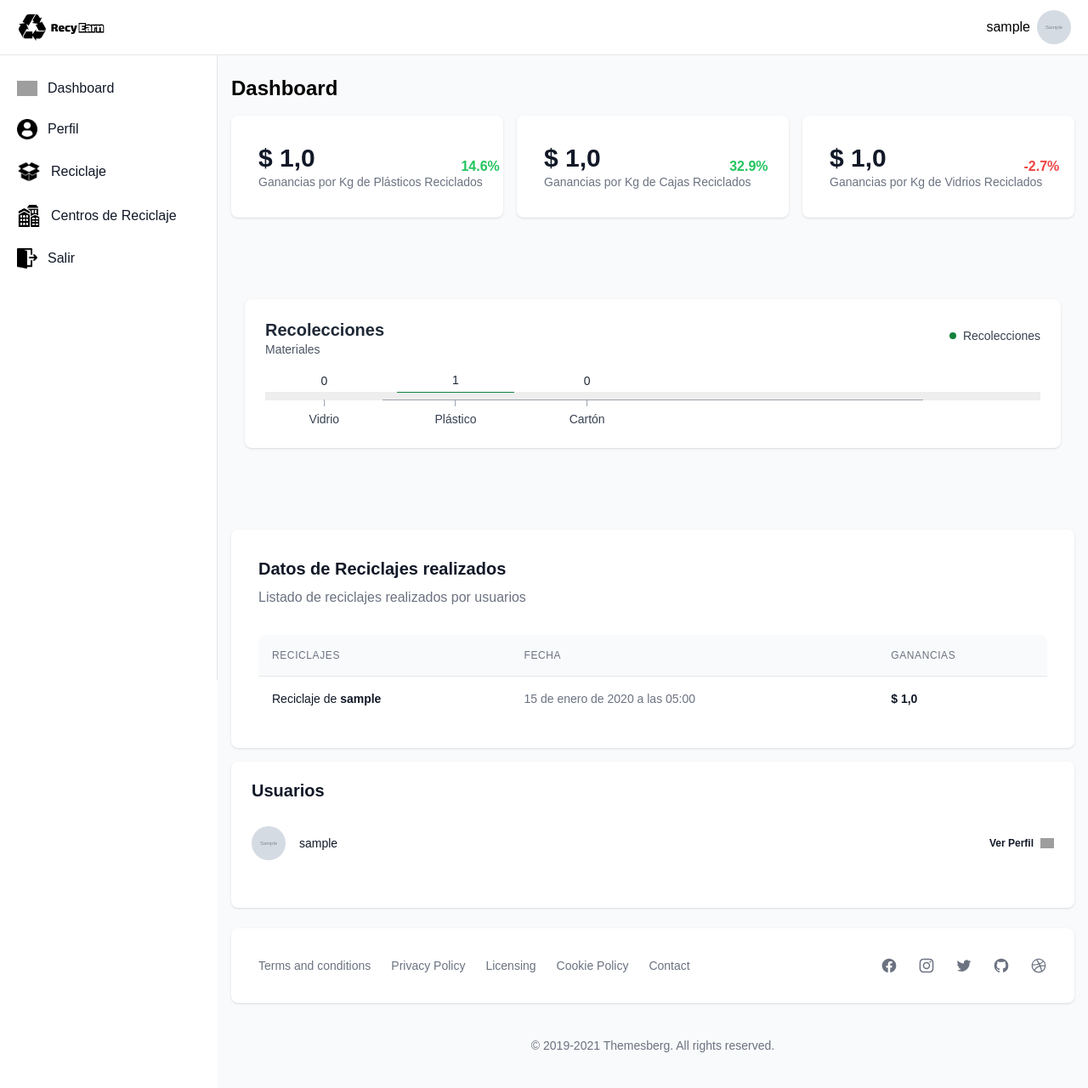
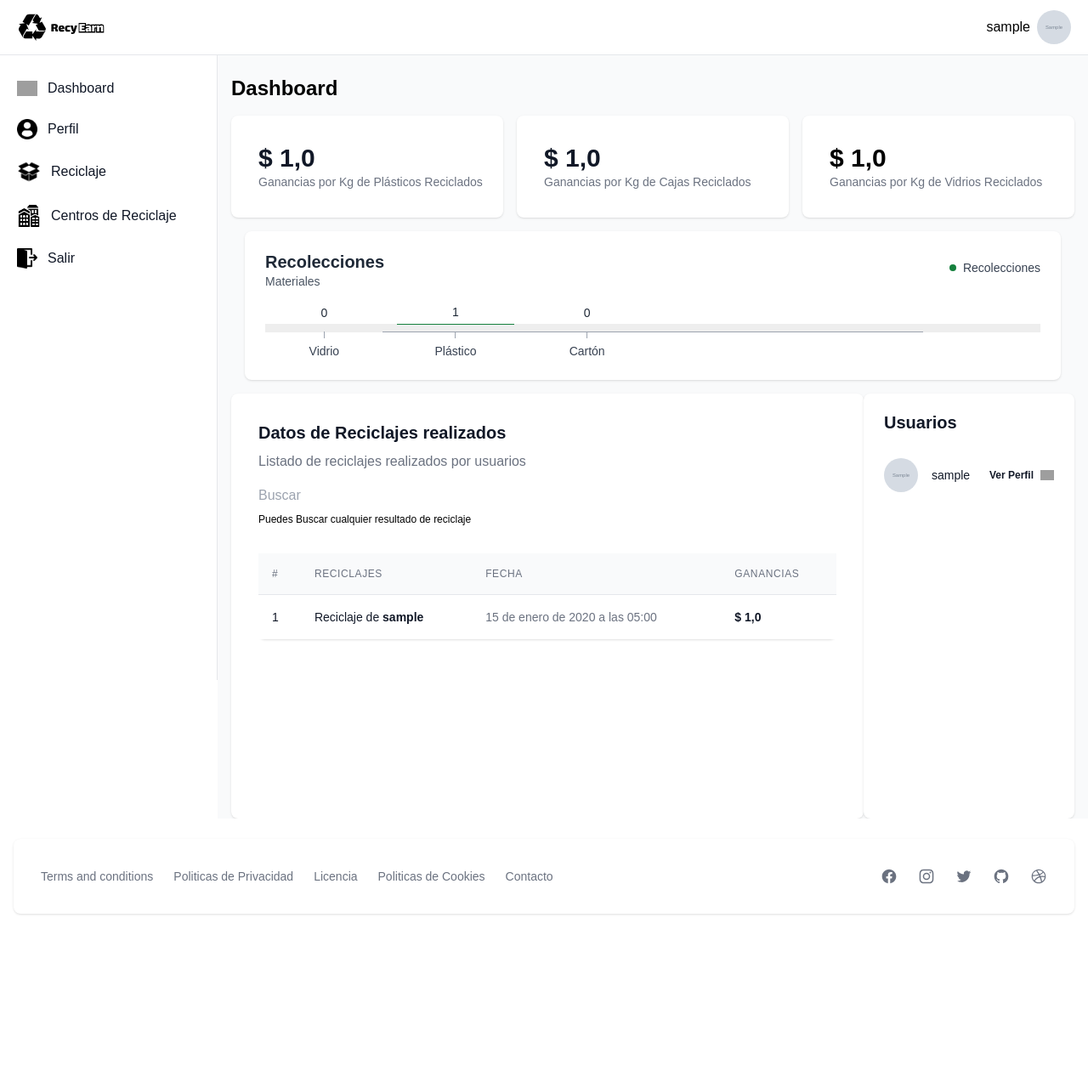
Before and after one commit to LarsSong1/recycleapp, a Django app: page /dashboard in a window 1280 px wide. Shown: the whole page at 85% size. After the commit the page ends 1076 px from the top, so only its background shows below. Run offline with Django 5.2, Linux system fonts and the light colour scheme; a user stored in the database is signed in; tables that the repository leaves empty hold one stand-in row (values such as "Sample post"); grey boxes marked "Sample" are stand-in pictures; some libraries are stand-ins or nearby versions; grey boxes are pictures that could not be loaded.

Commit message:
fixingUI

```diff
--- a/recycleapp/templates/dashboard.html
+++ b/recycleapp/templates/dashboard.html
@@ -97,9 +97,7 @@
                       <h3 class="text-sm font-normal text-gray-500">Ganancias por Kg de Plásticos Reciclados</h3>
                     </div>
                     <div class="ml-5 w-0 flex items-center justify-end flex-1 text-green-500 text-base font-bold">
-                      14.6%<svg class="w-5 h-5" fill="currentColor" viewBox="0 0 20 20" xmlns="http://www.w3.org/2000/svg">
-                        <path fill-rule="evenodd" d="M5.293 7.707a1 1 0 010-1.414l4-4a1 1 0 011.414 0l4 4a1 1 0 01-1.414 1.414L11 5.414V17a1 1 0 11-2 0V5.414L6.707 7.707a1 1 0 01-1.414 0z" clip-rule="evenodd"></path>
-                      </svg>
+                      <svg  xmlns="http://www.w3.org/2000/svg"  class="w-8 h-8" viewBox="0 0 24 24"  fill="none"  stroke="green"  stroke-width="2"  stroke-linecap="round"  stroke-linejoin="round"  class="icon icon-tabler icons-tabler-outline icon-tabler-bottle"><path stroke="none" d="M0 0h24v24H0z" fill="none"/><path d="M10 5h4v-2a1 1 0 0 0 -1 -1h-2a1 1 0 0 0 -1 1v2z" /><path d="M14 3.5c0 1.626 .507 3.212 1.45 4.537l.05 .07a8.093 8.093 0 0 1 1.5 4.694v6.199a2 2 0 0 1 -2 2h-6a2 2 0 0 1 -2 -2v-6.2c0 -1.682 .524 -3.322 1.5 -4.693l.05 -.07a7.823 7.823 0 0 0 1.45 -4.537" /><path d="M7 14.803a2.4 2.4 0 0 0 1 -.803a2.4 2.4 0 0 1 2 -1a2.4 2.4 0 0 1 2 1a2.4 2.4 0 0 0 2 1a2.4 2.4 0 0 0 2 -1a2.4 2.4 0 0 1 1 -.805" /></svg>
                     </div>
                   </div>
                 </div>
@@ -110,10 +108,8 @@
                       <span class="text-2xl sm:text-3xl leading-none font-bold text-gray-900">$ {{cardboard}}</span>
                       <h3 class="text-sm font-normal text-gray-500">Ganancias por Kg de Cajas Reciclados</h3>
                     </div>
-                    <div class="ml-5 w-0 flex items-center justify-end flex-1 text-green-500 text-base font-bold">
-                      32.9%<svg class="w-5 h-5" fill="currentColor" viewBox="0 0 20 20" xmlns="http://www.w3.org/2000/svg">
-                        <path fill-rule="evenodd" d="M5.293 7.707a1 1 0 010-1.414l4-4a1 1 0 011.414 0l4 4a1 1 0 01-1.414 1.414L11 5.414V17a1 1 0 11-2 0V5.414L6.707 7.707a1 1 0 01-1.414 0z" clip-rule="evenodd"></path>
-                      </svg>
+                    <div class="ml-5 w-0 flex items-center justify-end flex-1 text-green-700 text-base font-bold">
+                      <svg  xmlns="http://www.w3.org/2000/svg"  class="w-8 h-8"  viewBox="0 0 24 24"  fill="none"  stroke="currentColor"  stroke-width="2"  stroke-linecap="round"  stroke-linejoin="round"  class="icon icon-tabler icons-tabler-outline icon-tabler-box"><path stroke="none" d="M0 0h24v24H0z" fill="none"/><path d="M12 3l8 4.5l0 9l-8 4.5l-8 -4.5l0 -9l8 -4.5" /><path d="M12 12l8 -4.5" /><path d="M12 12l0 9" /><path d="M12 12l-8 -4.5" /></svg>
                     </div>
                   </div>
                 </div>
@@ -121,13 +117,11 @@
                 <div class="bg-white shadow rounded-lg p-4 sm:p-6 xl:p-8">
                   <div class="flex items-center">
                     <div class="flex-shrink-0">
-                      <span class="text-2xl sm:text-3xl leading-none font-bold text-gray-900">$ {{glass}}</span>
+                      <span class="text-2xl sm:text-3xl leading-none font-bold text-gray  -900">$ {{glass}}</span>
                       <h3 class="text-sm font-normal text-gray-500">Ganancias por Kg de Vidrios Reciclados</h3>
                     </div>
-                    <div class="ml-5 w-0 flex items-center justify-end flex-1 text-red-500 text-base font-bold">
-                      -2.7%<svg class="w-5 h-5" fill="currentColor" viewBox="0 0 20 20" xmlns="http://www.w3.org/2000/svg">
-                        <path fill-rule="evenodd" d="M14.707 12.293a1 1 0 010 1.414l-4 4a1 1 0 01-1.414 0l-4-4a1 1 0 111.414-1.414L9 14.586V3a1 1 0 012 0v11.586l2.293-2.293a1 1 0 011.414 0z" clip-rule="evenodd"></path>
-                      </svg>
+                    <div class="ml-5 w-0 flex items-center justify-end flex-1 text-green-700 text-base font-bold">
+                      <svg  xmlns="http://www.w3.org/2000/svg"  class="w-8 h-8"  viewBox="0 0 24 24"  fill="none"  stroke="currentColor"  stroke-width="2"  stroke-linecap="round"  stroke-linejoin="round"  class="icon icon-tabler icons-tabler-outline icon-tabler-glass"><path stroke="none" d="M0 0h24v24H0z" fill="none"/><path d="M8 21h8" /><path d="M12 16v5" /><path d="M17 5l1 6c0 3.012 -2.686 5 -6 5s-6 -1.988 -6 -5l1 -6" /><path d="M12 5m-5 0a5 2 0 1 0 10 0a5 2 0 1 0 -10 0" /></svg>
                     </div>
                   </div>
                 </div>
@@ -179,8 +173,9 @@
               </div>
               {% comment %} Bar Diagram {% endcomment %}
               {% if request.user.is_superuser %}
+              <div>
                 <div x-data="app()" x-cloak class="px-4">
-                <div class=" mx-auto py-24">
+                  <div class=" mx-auto py-4">
                     <div class="shadow p-6 rounded-lg bg-white">
                       <div class="md:flex md:justify-between md:items-center">
                         <div>
@@ -308,31 +303,17 @@
                     </div>
                   </div>
                 </div>
+              </div>
 
               {% endif %}
 
 
-
-
-
-              <div class="w-full grid grid-cols-1 xl:grid-cols-2 2xl:grid-cols-3 gap-4">
-                {% comment %} <div class="bg-white shadow rounded-lg p-4 sm:p-6 xl:p-8 2xl:col-span-2">
-                  <div class="flex items-center justify-between mb-4">
-                    <div class="flex-shrink-0">
-                      <span class="text-2xl sm:text-3xl leading-none font-bold text-gray-900">$45,385</span>
-                      <h3 class="text-base font-normal text-gray-500">Sales this week</h3>
-                    </div>
-                    <div class="flex items-center justify-end flex-1 text-green-500 text-base font-bold">
-                      12.5%<svg class="w-5 h-5" fill="currentColor" viewBox="0 0 20 20" xmlns="http://www.w3.org/2000/svg">
-                        <path fill-rule="evenodd" d="M5.293 7.707a1 1 0 010-1.414l4-4a1 1 0 011.414 0l4 4a1 1 0 01-1.414 1.414L11 5.414V17a1 1 0 11-2 0V5.414L6.707 7.707a1 1 0 01-1.414 0z" clip-rule="evenodd"></path>
-                      </svg>
-                    </div>
-                  </div>
-                  <div id="main-chart"></div>
-                </div> {% endcomment %}
-
+              <div class="grid lg:grid-cols-4 grid-cols-1">
+                {% comment %}
+                  Datos de Reciclaje
+                {% endcomment %}
+                <div class="bg-white h-[500px] overflow-hidden lg:col-span-3 shadow rounded-lg p-4 sm:p-6 col-span-4 xl:p-8">
                   {% if request.user.is_superuser %}
-                <div class="bg-white col-span-3 shadow rounded-lg p-4 sm:p-6 xl:p-8">
                   <div class="mb-4 flex items-center justify-between">
                     <div>
                       <h3 class="text-xl font-bold text-gray-900 mb-2">Datos de Reciclajes realizados</h3>
@@ -342,13 +323,20 @@
                       <a href="#" class="text-sm font-medium text-cyan-600 hover:bg-gray-100 rounded-lg p-2">View all</a>
                     </div> {% endcomment %}
                   </div>
-                  <div class="flex flex-col mt-8">
-                    <div class="overflow-x-auto rounded-lg">
-                      <div class="align-middle inline-block min-w-full">
-                        <div class="shadow overflow-hidden sm:rounded-lg">
-                          <table class="min-w-full divide-y divide-gray-200">
+
+                  <div>
+                    <input id="recycleSearch" class="rounded-md" type="text" placeholder="Buscar">
+                    <p class="text-xs mt-2">Puedes Buscar cualquier resultado de reciclaje</p>
+                  </div>
+
+                  <div class="flex flex-col mt-8 w-full h-full overflow-y-scroll ">
+                    <div class="rounded-lg">
+                      <div class="align-middle inline-block min-w-full h-full">
+                        <div class="shadow sm:rounded-lg">
+                          <table id="recycleTable" class="min-w-full overflow-y-scroll divide-y divide-gray-200 overflow-x-scroll">
                             <thead class="bg-gray-50">
                               <tr>
+                                <th scope="col" class="p-4 text-left text-xs font-medium text-gray-500 uppercase tracking-wider">#</th>
                                 <th scope="col" class="p-4 text-left text-xs font-medium text-gray-500 uppercase tracking-wider">Reciclajes</th>
                                 <th scope="col" class="p-4 text-left text-xs font-medium text-gray-500 uppercase tracking-wider">Fecha</th>
                                 <th scope="col" class="p-4 text-left text-xs font-medium text-gray-500 uppercase tracking-wider">Ganancias</th>
@@ -357,6 +345,7 @@
                             <tbody class="bg-white">
                               {% for recycle in recolected  %}
                               <tr>
+                                <td class="p-4 whitespace-nowrap text-sm font-normal text-gray-900">{{ forloop.counter }}</td>
                                 <td class="p-4 whitespace-nowrap text-sm font-normal text-gray-900">
                                   Reciclaje de <span class="font-semibold">{{recycle.user.username}}</span>
                                 </td>
@@ -384,10 +373,14 @@
                       </div>
                     </div>
                   </div>
-                </div>
                   {% endif %}
                 </div>
-              <div class="grid grid-cols-1 2xl:grid-cols-2 xl:gap-4 my-4">
+
+
+                {% comment %}
+                  Usuarios
+                {% endcomment %}
+                <div class="lg:mt-0 mt:10 lg:col-span-1 col-span-4">
                   <div class="bg-white shadow rounded-lg mb-4 p-4 sm:p-6 h-full">
                     <div class="flex items-center justify-between mb-4">
                       <h3 class="text-xl font-bold leading-none text-gray-900">Usuarios</h3>
@@ -395,9 +388,9 @@
                     </div>
                     {% if request.user.is_superuser %}
                     <div class="flow-root">
-                    <ul role="list" class="divide-y divide-gray-200">
+                      <div role="list" class="divide-y divide-gray-200">
                         {% for user in users %}
-                      <li class="py-3 sm:py-4">
+                        <div class="py-3 sm:py-4">
                           <div class="flex items-center space-x-4">
                             <div class="flex-shrink-0">
                               {% if user.profile.photo %}
@@ -410,41 +403,58 @@
                             </div>
                             <div class="flex-1 min-w-0">
                               <p class="text-sm font-medium text-gray-900 truncate">{{user.username}}</p>
-                            {% comment %} <p class="text-sm text-gray-500 truncate">
-                              <a href="/cdn-cgi/l/email-protection" class="__cf_email__" data-cfemail="17727a767e7b57607e7973646372653974787a">[email&#160;protected]</a>
-                            </p> {% endcomment %}
                             </div>
                               <a href="{% url 'recycleapp:profile' user.id %}" class="inline-flex cursor-pointer items-center text-base font-semibold text-gray-900">
                                 <p class="text-xs mr-2">Ver Perfil</p>
                                 <img class="w-4" src="{% static "ojo.png" %}" alt="">
                               </a>
                             </div>
-                        </li>
+                          </div>
+                        </div>
                         {% endfor %}
-                      </div>
+
                         {% endif %}
 
                       </div>
                     </div>
                   </div>
+                </div>
+
+              </div>
+
+
+
+
+
+
+
+            </div>
           {% endblock %}
         </main>
+
+
+
+
+
+      </div>
+
+    </div>
     <footer class="bg-white md:flex md:items-center md:justify-between shadow rounded-lg p-4 md:p-6 xl:p-8 my-6 mx-4">
       <ul class="flex items-center flex-wrap mb-6 md:mb-0">
         <li>
           <a href="#" class="text-sm font-normal text-gray-500 hover:underline mr-4 md:mr-6">Terms and conditions</a>
         </li>
         <li>
-              <a href="#" class="text-sm font-normal text-gray-500 hover:underline mr-4 md:mr-6">Privacy Policy</a>
+          <a href="#" class="text-sm font-normal text-gray-500 hover:underline mr-4 md:mr-6">Politicas de Privacidad</a>
         </li>
         <li>
-              <a href="#" class="text-sm font-normal text-gray-500 hover:underline mr-4 md:mr-6">Licensing</a>
+          <a href="#" class="text-sm font-normal text-gray-500 hover:underline mr-4 md:mr-6">Licencia</a>
         </li>
         <li>
-              <a href="#" class="text-sm font-normal text-gray-500 hover:underline mr-4 md:mr-6">Cookie Policy</a>
+          <a href="#" class="text-sm font-normal text-gray-500 hover:underline mr-4 md:mr-6">Politicas de Cookies</a>
         </li>
         <li>
-              <a href="#" class="text-sm font-normal text-gray-500 hover:underline">Contact</a>
+          <a href="#" class="text-sm font-normal text-gray-500 hover:underline">Contacto</a>
         </li>
       </ul>
       <div class="flex sm:justify-center space-x-6">
@@ -475,11 +485,6 @@
         </a>
       </div>
     </footer>
-        <p class="text-center text-sm text-gray-500 my-10">
-          &copy; 2019-2021 <a href="#" class="hover:underline" target="_blank">Themesberg</a>. All rights reserved.
-        </p>
-      </div>
-    </div>
     <script async defer src="https://buttons.github.io/buttons.js"></script>
     <script src="https://demo.themesberg.com/windster/app.bundle.js"></script>
   </div>
@@ -533,4 +538,25 @@
       }
     }
   </script>
+
+
+  <script>
+    document.addEventListener('DOMContentLoaded', function() {
+      const searchInput = document.getElementById('recycleSearch');
+      const tableRows = document.querySelectorAll('#recycleTable tbody tr');
+
+      searchInput.addEventListener('input', function() {
+        const searchTerm = searchInput.value.toLowerCase();
+
+        tableRows.forEach(function(row) {
+          const rowData = row.textContent.toLowerCase();
+          if (rowData.includes(searchTerm)) {
+            row.style.display = '';
+          } else {
+            row.style.display = 'none';
+          }
+        });
+      });
+    });
+  </script>
 {% endblock %}
--- a/recycleapp/views.py
+++ b/recycleapp/views.py
@@ -102,9 +102,14 @@ class DashboardView(View):
         plasticRegisterUser = sum(1 for d in datauser if d.material == 'Plástico')
 
 
+
         moneyPlastic = round(moneyPlastic, 2)
         moneyGlass = round(moneyGlass, 2)
         moneyCardBoard = round(moneyCardBoard, 2)
+
+        moneyGlassUser = round(moneyGlassUser, 2)
+        moneyCardBoardUser = round(moneyCardBoardUser, 2)
+        moneyPlasticUser = round(moneyPlasticUser, 2)
 
 
 
```
Also changed, not shown: recycleapp/forms.py (+9 -7 lines), recycleapp/models.py (+75 -6 lines), recycleapp/templates/addRecycleCenter.html (+7 -5 lines), recycleapp/templates/profile.html (+23 -22 lines), recycleapp/templates/recycleCenter.html (+7 -4 lines), recycleapp/templates/recyclePage.html (+15 -5 lines), recycleapp/migrations/0016_alter_recyclingdata_volume.py (added), recycleapp/migrations/0017_recyclingdata_city_recyclingdata_province_and_more.py (added), recycleapp/migrations/0018_alter_recyclingdata_location.py (added), recycleapp/migrations/0019_alter_recyclingdata_city.py (added). Lines whose indentation alone changed are shown as unchanged.
